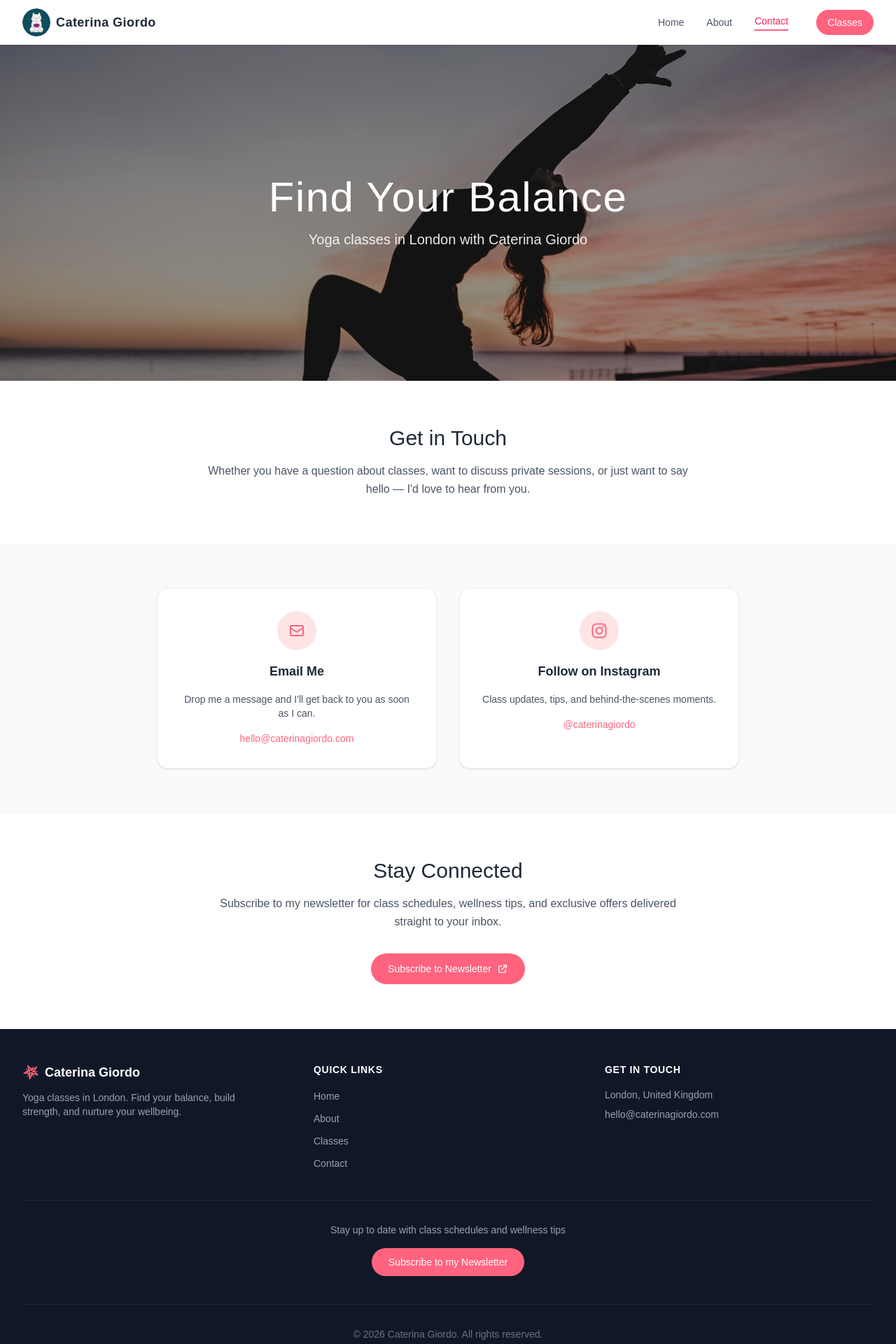
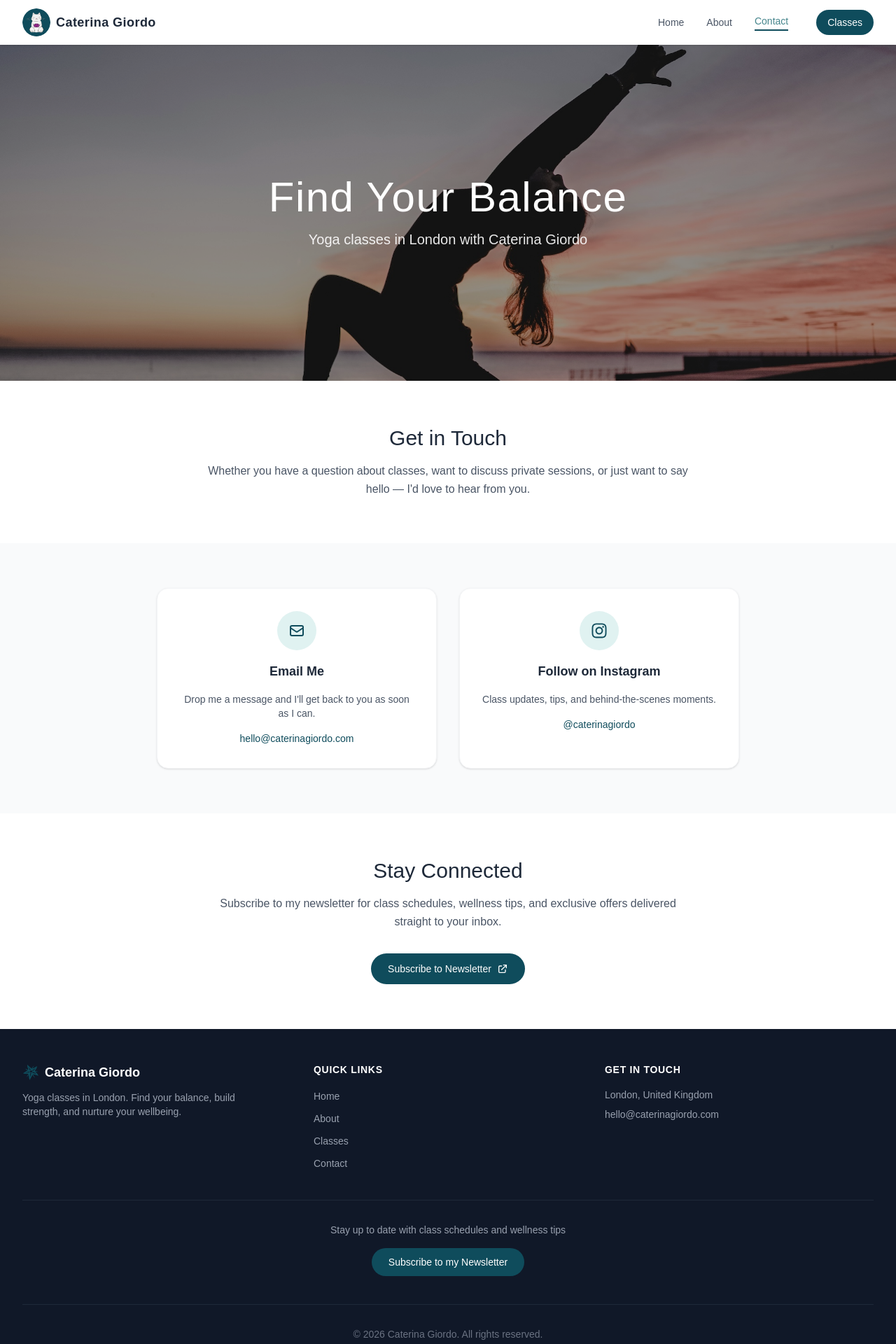
Before and after one commit to MarcoValeri/caterinagiordo-app, a Next.js app: page /contact in a window 1280 px wide. Shown: the top 1920 px of the page at 70% size. Built offline with nearby package versions, Linux system fonts and the light colour scheme.

Commit message:
Add new green

```diff
--- a/app/about/page.tsx
+++ b/app/about/page.tsx
@@ -33,8 +33,8 @@ const AboutPage = () => {
                         </h2>
                         <div className="grid grid-cols-1 md:grid-cols-3 gap-8">
                             <div className="text-center">
-                                <div className="w-14 h-14 mx-auto mb-4 rounded-full bg-rose-100 flex items-center justify-center">
-                                    <span className="text-rose-400 text-2xl">🧘</span>
+                                <div className="w-14 h-14 mx-auto mb-4 rounded-full bg-[#E0F2F1] flex items-center justify-center">
+                                    <span className="text-[#0F4C5C] text-2xl">🧘</span>
                                 </div>
                                 <h3 className="text-lg font-semibold text-gray-800 mb-2">
                                     Balance
@@ -45,8 +45,8 @@ const AboutPage = () => {
                                 </p>
                             </div>
                             <div className="text-center">
-                                <div className="w-14 h-14 mx-auto mb-4 rounded-full bg-rose-100 flex items-center justify-center">
-                                    <span className="text-rose-400 text-2xl">🌿</span>
+                                <div className="w-14 h-14 mx-auto mb-4 rounded-full bg-[#E0F2F1] flex items-center justify-center">
+                                    <span className="text-[#0F4C5C] text-2xl">🌿</span>
                                 </div>
                                 <h3 className="text-lg font-semibold text-gray-800 mb-2">
                                     Mindfulness
@@ -57,8 +57,8 @@ const AboutPage = () => {
                                 </p>
                             </div>
                             <div className="text-center">
-                                <div className="w-14 h-14 mx-auto mb-4 rounded-full bg-rose-100 flex items-center justify-center">
-                                    <span className="text-rose-400 text-2xl">✨</span>
+                                <div className="w-14 h-14 mx-auto mb-4 rounded-full bg-[#E0F2F1] flex items-center justify-center">
+                                    <span className="text-[#0F4C5C] text-2xl">✨</span>
                                 </div>
                                 <h3 className="text-lg font-semibold text-gray-800 mb-2">
                                     Growth
--- a/app/components/ButtonLink/ButtonLink.tsx
+++ b/app/components/ButtonLink/ButtonLink.tsx
@@ -9,7 +9,7 @@ interface ButtonLinkProps {
 
 const ButtonLink = ({ href, label, isExternal = false }: ButtonLinkProps) => {
   const className =
-    "group relative inline-flex items-center gap-2 px-6 py-3 text-sm font-medium text-white bg-rose-400 rounded-full overflow-hidden transition-all duration-300 hover:bg-rose-500 hover:shadow-lg hover:shadow-rose-200 hover:scale-105 active:scale-95";
+    "group relative inline-flex items-center gap-2 px-6 py-3 text-sm font-medium text-white bg-[#0F4C5C] rounded-full overflow-hidden transition-all duration-300 hover:bg-[#45858C] hover:shadow-lg hover:shadow-[#B2DFDB] hover:scale-105 active:scale-95";
 
   if (isExternal) {
     return (
--- a/app/components/CardClass/CardClass.tsx
+++ b/app/components/CardClass/CardClass.tsx
@@ -57,21 +57,21 @@ const CardClass = ({
 
             {/* Date & Time */}
             <div className="flex items-center gap-2 text-sm text-gray-500">
-                <HiOutlineClock className="text-base text-rose-400" />
+                <HiOutlineClock className="text-base text-[#0F4C5C]" />
                 <span>{dateTime}</span>
             </div>
 
             {/* Address (if in-person) */}
             {address && (
                 <div className="flex items-start gap-2 text-sm text-gray-500">
-                    <HiOutlineLocationMarker className="text-base text-rose-400 mt-0.5" />
+                    <HiOutlineLocationMarker className="text-base text-[#0F4C5C] mt-0.5" />
                     <span>
                         {map ? (
                             <a
                                 href={map}
                                 target="_blank"
                                 rel="noopener noreferrer"
-                                className="hover:text-rose-500 underline underline-offset-2 transition-colors"
+                                className="hover:text-[#45858C] underline underline-offset-2 transition-colors"
                             >
                                 {address}
                             </a>
@@ -89,14 +89,14 @@ const CardClass = ({
                         href={link}
                         target="_blank"
                         rel="noopener noreferrer"
-                        className="block w-full text-center px-4 py-2.5 text-sm font-medium text-white bg-rose-400 rounded-full hover:bg-rose-500 transition-colors"
+                        className="block w-full text-center px-4 py-2.5 text-sm font-medium text-white bg-[#0F4C5C] rounded-full hover:bg-[#45858C] transition-colors"
                     >
                         Book this class
                     </a>
                 ) : (
                     <Link
                         href={link}
-                        className="block w-full text-center px-4 py-2.5 text-sm font-medium text-white bg-rose-400 rounded-full hover:bg-rose-500 transition-colors"
+                        className="block w-full text-center px-4 py-2.5 text-sm font-medium text-white bg-[#0F4C5C] rounded-full hover:bg-[#45858C] transition-colors"
                     >
                         Book this class
                     </Link>
--- a/app/components/Footer/Footer.tsx
+++ b/app/components/Footer/Footer.tsx
@@ -15,7 +15,7 @@ const Footer = () => {
           {/* Brand */}
           <div className="flex flex-col gap-3">
             <a href="/" className="flex items-center gap-2 group">
-              <GiLotusFlower className="text-2xl text-rose-400 group-hover:text-rose-500 transition-colors" />
+              <GiLotusFlower className="text-2xl text-[#0F4C5C] group-hover:text-[#45858C] transition-colors" />
               <span className="text-lg font-semibold text-white">
                 Caterina Giordo
               </span>
@@ -36,7 +36,7 @@ const Footer = () => {
                 <li key={link.label}>
                   <a
                     href={link.href}
-                    className="text-sm text-gray-400 hover:text-rose-400 transition-colors"
+                    className="text-sm text-gray-400 hover:text-[#45858C] transition-colors"
                   >
                     {link.label}
                   </a>
@@ -55,7 +55,7 @@ const Footer = () => {
               <li>
                 <a
                   href="mailto:hello@caterinagiordo.com"
-                  className="hover:text-rose-400 transition-colors"
+                  className="hover:text-[#45858C] transition-colors"
                 >
                   hello@caterinagiordo.com
                 </a>
@@ -73,7 +73,7 @@ const Footer = () => {
             href="https://mailchimp.com"
             target="_blank"
             rel="noopener noreferrer"
-            className="inline-block px-6 py-2.5 text-sm font-medium text-white bg-rose-400 rounded-full hover:bg-rose-500 hover:shadow-lg hover:shadow-rose-900/20 transition-all duration-300"
+            className="inline-block px-6 py-2.5 text-sm font-medium text-white bg-[#0F4C5C] rounded-full hover:bg-[#45858C] hover:shadow-lg hover:shadow-[#0F4C5C]/20 transition-all duration-300"
           >
             Subscribe to my Newsletter
           </a>
--- a/app/components/Nav/Nav.tsx
+++ b/app/components/Nav/Nav.tsx
@@ -43,8 +43,8 @@ const Nav = () => {
               href={link.href}
               className={`text-sm font-medium transition-colors ${
                 isActive
-                  ? "text-rose-500 border-b-2 border-rose-400 pb-0.5"
-                  : "text-gray-600 hover:text-rose-500"
+                  ? "text-[#45858C] border-b-2 border-[#0F4C5C] pb-0.5"
+                  : "text-gray-600 hover:text-[#45858C]"
               }`}
             >
               {link.label}
@@ -55,8 +55,8 @@ const Nav = () => {
           href="/classes"
           className={`ml-2 px-4 py-2 text-sm font-medium rounded-full transition-colors ${
             pathname === "/classes"
-              ? "text-rose-500 bg-rose-100"
-              : "text-white bg-rose-400 hover:bg-rose-500"
+              ? "text-[#0F4C5C] bg-[#E0F2F1]"
+              : "text-white bg-[#0F4C5C] hover:bg-[#45858C]"
           }`}
         >
           Classes
@@ -65,7 +65,7 @@ const Nav = () => {
 
       {/* Mobile Menu Button */}
       <button
-        className="md:hidden p-2 text-gray-600 hover:text-rose-500 transition-colors cursor-pointer"
+        className="md:hidden p-2 text-gray-600 hover:text-[#45858C] transition-colors cursor-pointer"
         onClick={() => setMobileMenuOpen(!mobileMenuOpen)}
         aria-label={mobileMenuOpen ? "Close menu" : "Open menu"}
       >
@@ -91,8 +91,8 @@ const Nav = () => {
                 href={link.href}
                 className={`block text-sm font-medium transition-colors ${
                   isActive
-                    ? "text-rose-500"
-                    : "text-gray-600 hover:text-rose-500"
+                    ? "text-[#45858C]"
+                    : "text-gray-600 hover:text-[#45858C]"
                 }`}
               >
                 {link.label}
@@ -103,8 +103,8 @@ const Nav = () => {
             href="/classes"
             className={`block mt-3 text-center px-4 py-2 text-sm font-medium rounded-full transition-colors ${
               pathname === "/classes"
-                ? "text-rose-500 bg-rose-100"
-                : "text-white bg-rose-400 hover:bg-rose-500"
+                ? "text-[#0F4C5C] bg-[#E0F2F1]"
+                : "text-white bg-[#0F4C5C] hover:bg-[#45858C]"
             }`}
           >
             Classes
--- a/app/contact/page.tsx
+++ b/app/contact/page.tsx
@@ -29,8 +29,8 @@ const ContactPage = () => {
                         <div className="grid grid-cols-1 md:grid-cols-2 gap-8">
                             {/* Email */}
                             <div className="bg-white rounded-2xl shadow-sm border border-gray-100 p-8 text-center flex flex-col items-center gap-4">
-                                <div className="w-14 h-14 rounded-full bg-rose-100 flex items-center justify-center">
-                                    <HiOutlineMail className="text-2xl text-rose-400" />
+                                <div className="w-14 h-14 rounded-full bg-[#E0F2F1] flex items-center justify-center">
+                                    <HiOutlineMail className="text-2xl text-[#0F4C5C]" />
                                 </div>
                                 <h3 className="text-lg font-semibold text-gray-800">
                                     Email Me
@@ -41,7 +41,7 @@ const ContactPage = () => {
                                 </p>
                                 <a
                                     href="mailto:hello@caterinagiordo.com"
-                                    className="text-sm font-medium text-rose-400 hover:text-rose-500 transition-colors"
+                                    className="text-sm font-medium text-[#0F4C5C] hover:text-[#45858C] transition-colors"
                                 >
                                     hello@caterinagiordo.com
                                 </a>
@@ -49,8 +49,8 @@ const ContactPage = () => {
 
                             {/* Instagram */}
                             <div className="bg-white rounded-2xl shadow-sm border border-gray-100 p-8 text-center flex flex-col items-center gap-4">
-                                <div className="w-14 h-14 rounded-full bg-rose-100 flex items-center justify-center">
-                                    <FaInstagram className="text-2xl text-rose-400" />
+                                <div className="w-14 h-14 rounded-full bg-[#E0F2F1] flex items-center justify-center">
+                                    <FaInstagram className="text-2xl text-[#0F4C5C]" />
                                 </div>
                                 <h3 className="text-lg font-semibold text-gray-800">
                                     Follow on Instagram
@@ -62,7 +62,7 @@ const ContactPage = () => {
                                     href="https://instagram.com/caterinagiordo"
                                     target="_blank"
                                     rel="noopener noreferrer"
-                                    className="text-sm font-medium text-rose-400 hover:text-rose-500 transition-colors"
+                                    className="text-sm font-medium text-[#0F4C5C] hover:text-[#45858C] transition-colors"
                                 >
                                     @caterinagiordo
                                 </a>
```
Also changed, not shown: app/globals.css (+19 -11 lines).
